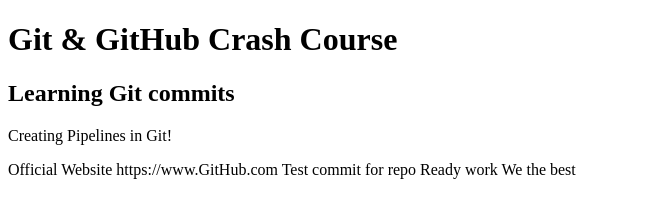
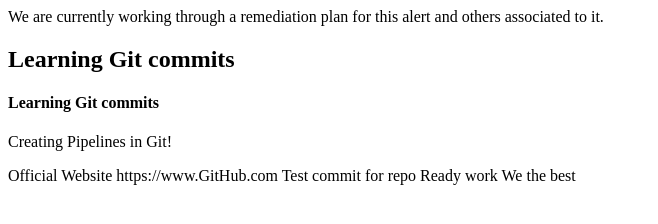
Before and after one commit to coreybell/GitHub-Crash-Course, a plain HTML site: page index.html in a window 1280 px wide. Shown: the whole page, without its empty margins (0-658 px from the left). Drawn offline with Linux system fonts and the light colour scheme.

Commit message:
test addition

```diff
--- a/index.html
+++ b/index.html
@@ -7,8 +7,9 @@
     <title>Git & GitHub Crash Course</title>
   </head>
   <body>
-    <h1>Git & GitHub Crash Course</h1>
+    We are currently working through a remediation plan for this alert and others associated to it.
     <h2>Learning Git commits</h2>
+    <h4>Learning Git commits</h4>
     <p>Creating Pipelines in Git!</p>
     <a>Official Website https://www.GitHub.com</a>
     <a>Test commit for repo</a>
```
